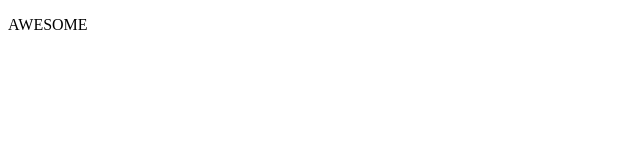
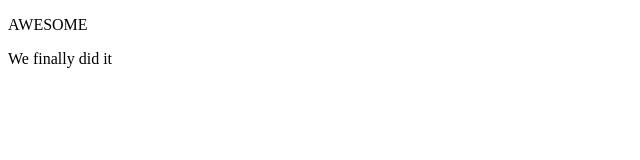
Before and after one commit to vpradilla1/personalProjects, a plain HTML site: page index.html in a window 1280 px wide. Shown: the whole page, without its empty margins (0-640 px from the left). Drawn offline with Linux system fonts and the light colour scheme.

Commit message:
cambios al index

```diff
--- a/index.html
+++ b/index.html
@@ -8,6 +8,6 @@
 </head>
 <body>
     <p>AWESOME</p>
-
+    <p>We finally did it</p>
 </body>
 </html>
```
Also changed, not shown: 1 other file.
